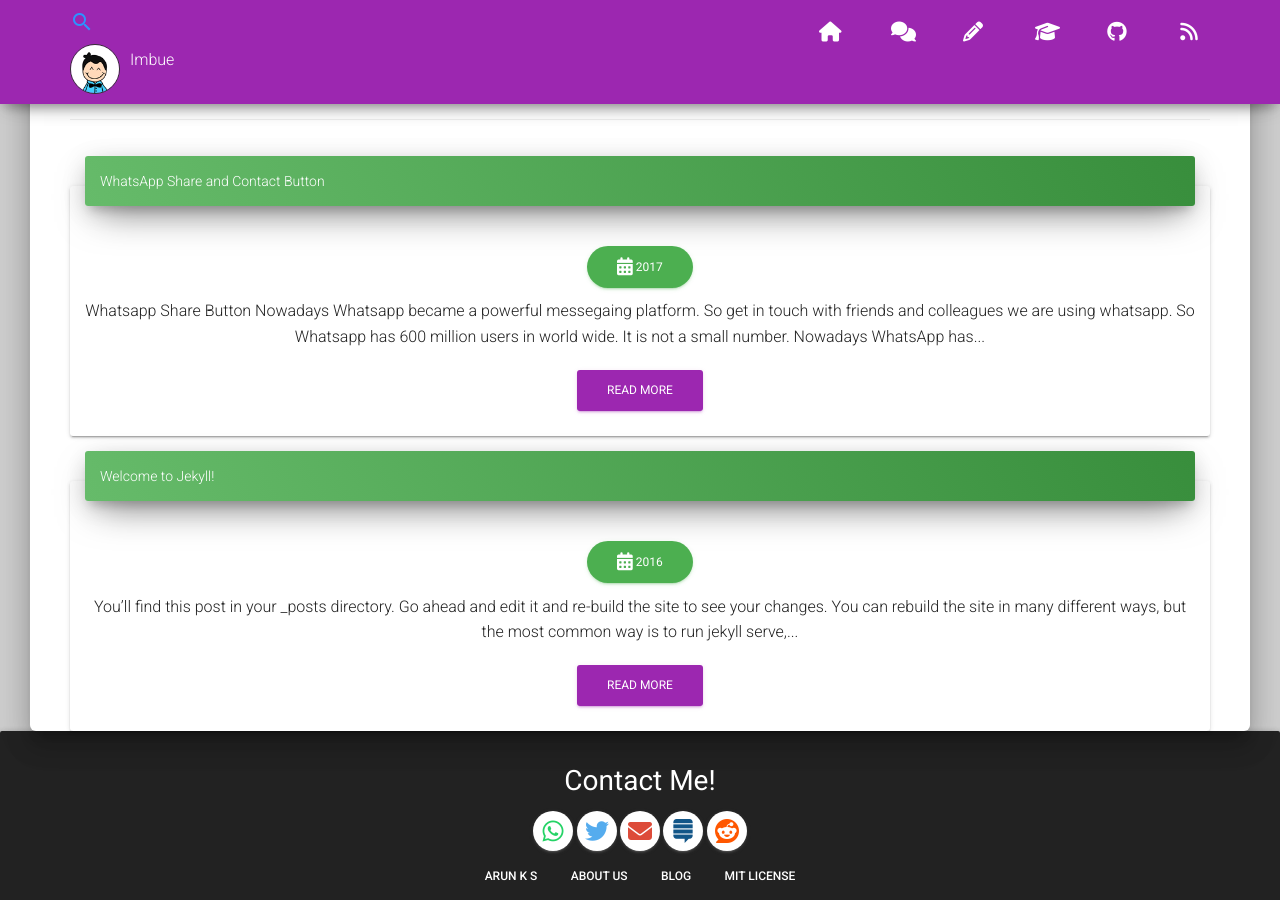
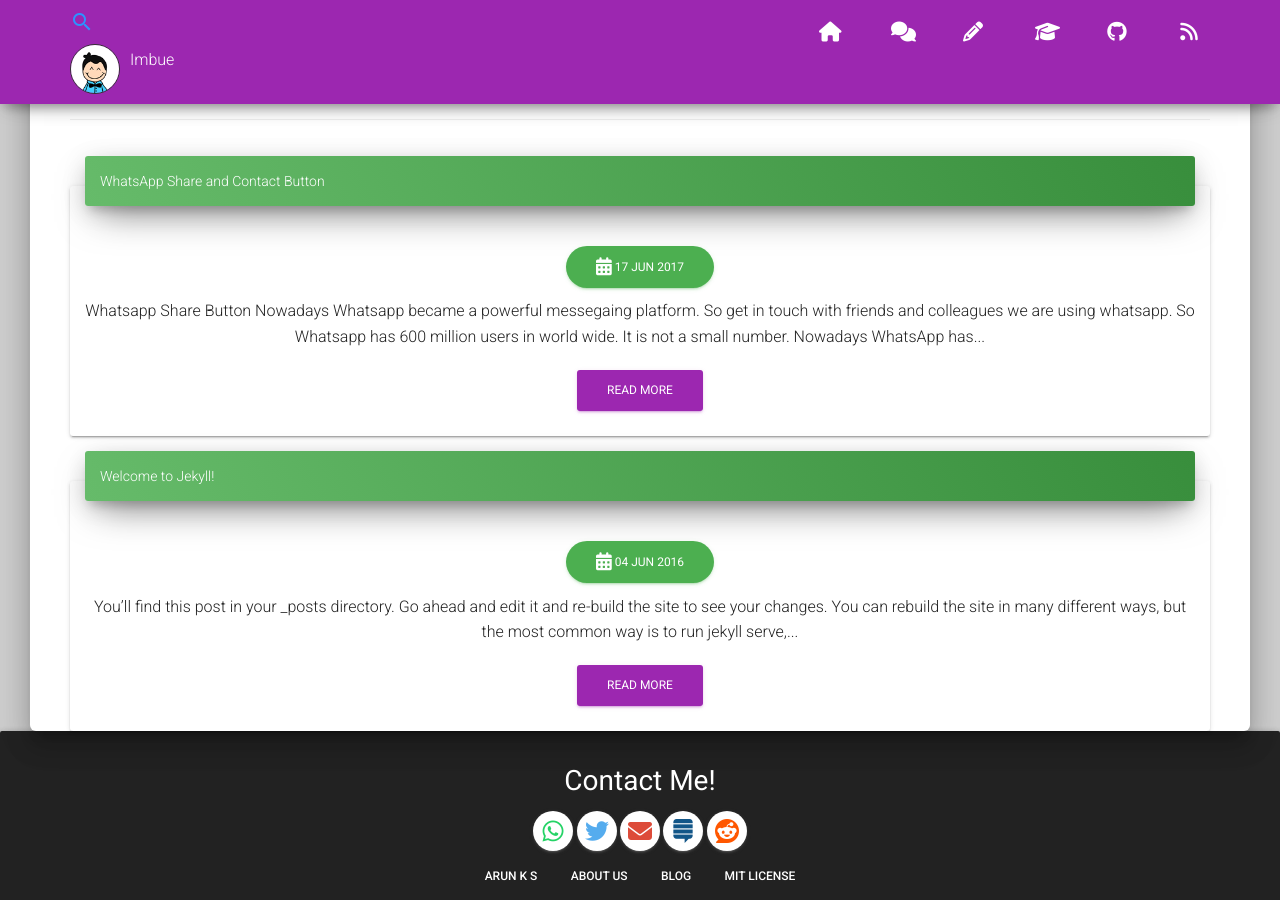
Before and after one commit to tip4programs/imbue, a Jekyll site: the page built from category/jekyll.md, in a window 1280 px wide and 900 px high, scrolled down 829 px. Built offline with Jekyll 4.4.1, drawn with Linux system fonts in a browser that asks for light colours; nearby versions of some CDN libraries.

Commit message:
Update posts_by_category.html

```diff
--- a/_layouts/posts_by_category.html
+++ b/_layouts/posts_by_category.html
@@ -36,7 +36,7 @@ layout: default
       {% capture post_year %}{{ post.date | date: '%Y' }}{% endcapture %}
       {% if forloop.first %}
       <button class="btn btn-success btn-round">
-      <i class="fa fa-calendar" aria-hidden="true"></i> {{ post_year }}
+      <i class="fa fa-calendar" aria-hidden="true"></i> {{ post.date | date_to_string }}
       </button>
       {% endif %}
             {% if forloop.first == false %}
@@ -44,7 +44,7 @@ layout: default
                 {% capture previous_post_year %}{{ site.categories[page.categories][previous_index].date | date: '%Y' }}{% endcapture %}
                 {% if post_year != previous_post_year %}
                 <button class="btn btn-success btn-round">
-                <i class="fa fa-calendar" aria-hidden="true"></i> {{ post_year }}
+                <i class="fa fa-calendar" aria-hidden="true"></i> {{ post.date | date_to_string }}
                 </button>
                 {% endif %}
             {% endif %}
```
